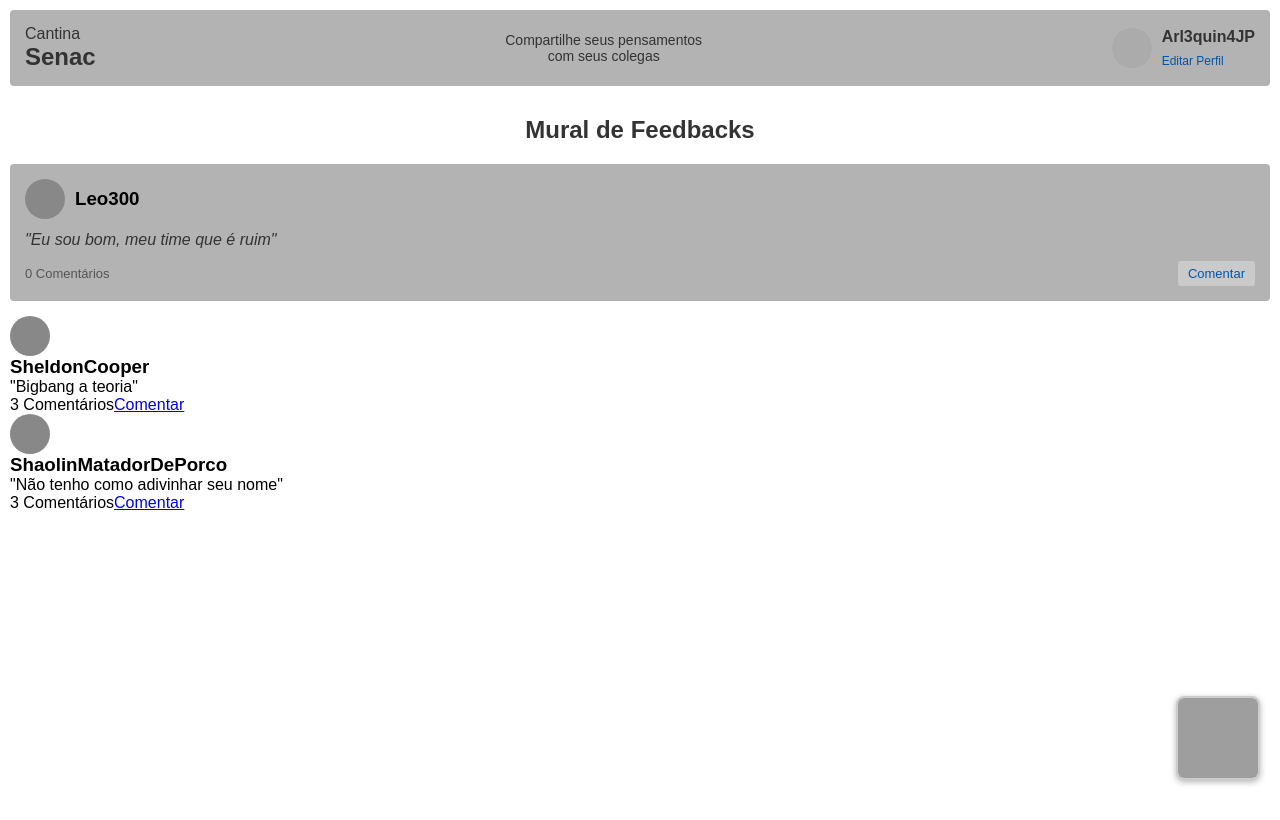
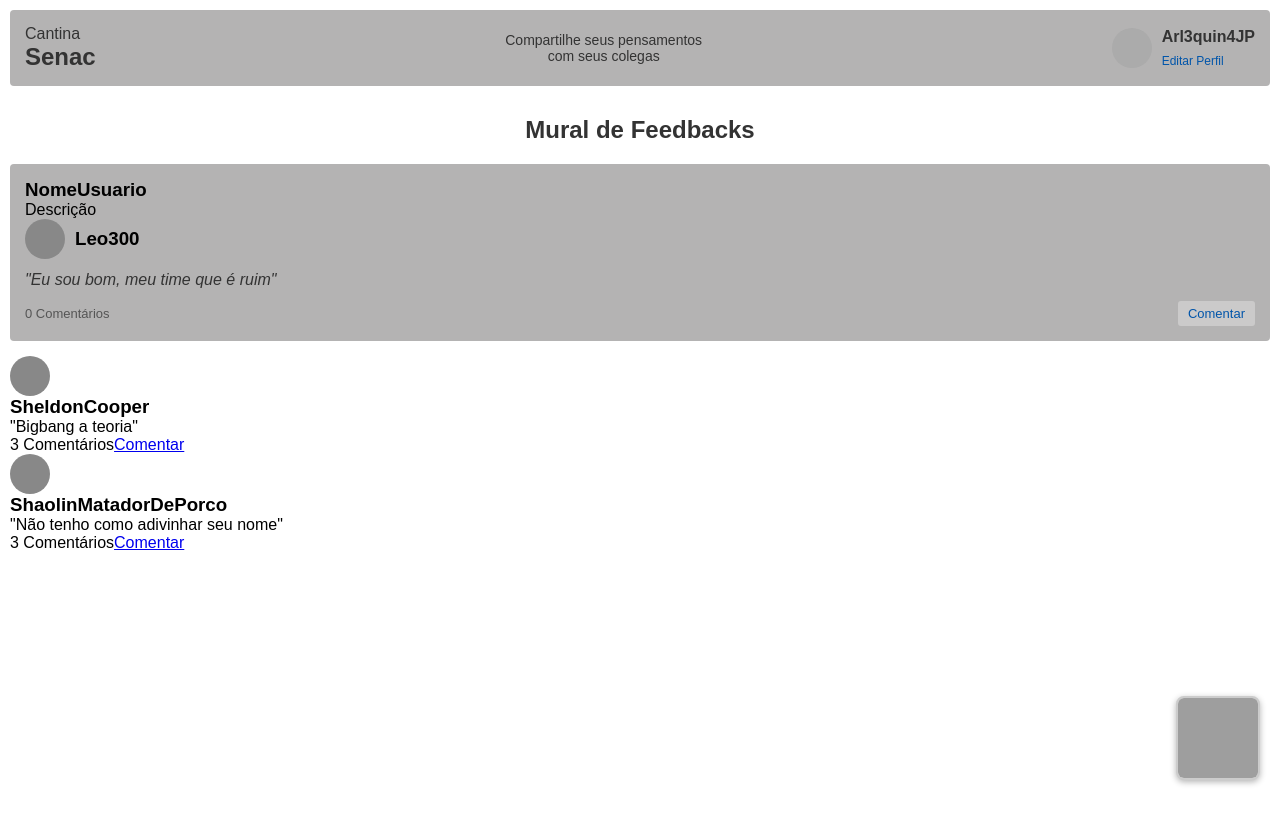
Before and after one commit to prof-lucas-senac/cantina-senac-2025-front, an Angular app: page /feedbacks in a window 1280 px wide. Built offline with nearby package versions, Linux system fonts and the light colour scheme; grey boxes are pictures that could not be loaded.

Commit message:
ajustes de comentarios

```diff
--- a/angular.json
+++ b/angular.json
@@ -92,5 +92,8 @@
         }
       }
     }
+  },
+  "cli": {
+    "analytics": "1284a503-772e-47d3-9792-46c9c160a7a1"
   }
 }
--- /dev/null
+++ b/src/app/components/feedbacks/card-feedback/Feedback.ts
@@ -0,0 +1,5 @@
+export interface Feedback {
+    nomeUsuario: string,
+    descricao: string,
+    numComentarios?: number
+}
--- a/src/app/components/feedbacks/card-feedback/card-feedback.component.html
+++ b/src/app/components/feedbacks/card-feedback/card-feedback.component.html
@@ -1,4 +1,8 @@
   <div class="caixa-feedback">
+    <h3>{{ feedback.nomeUsuario }}</h3>
+    <p class = "div-feedback-descricao">
+        {{feedback.descricao}}
+    </p>
         <div class="usuario">
             <div class="icone"></div>
             <h3>Leo300</h3>
--- a/src/app/components/feedbacks/card-feedback/card-feedback.component.ts
+++ b/src/app/components/feedbacks/card-feedback/card-feedback.component.ts
@@ -1,4 +1,5 @@
 import { Component } from '@angular/core';
+import { Feedback } from './Feedback';
 
 @Component({
   selector: 'app-card-feedback',
@@ -8,5 +9,13 @@ import { Component } from '@angular/core';
   styleUrl: './card-feedback.component.css'
 })
 export class CardFeedbackComponent {
+  nomeUsuario: string = "";
+  descricao: string = "";
+  numComentarios: number = 0;
 
+  feedback: Feedback = {
+    descricao: "Descrição",
+    nomeUsuario: "NomeUsuario",
+   numComentarios : 0
+  }
 }
```
